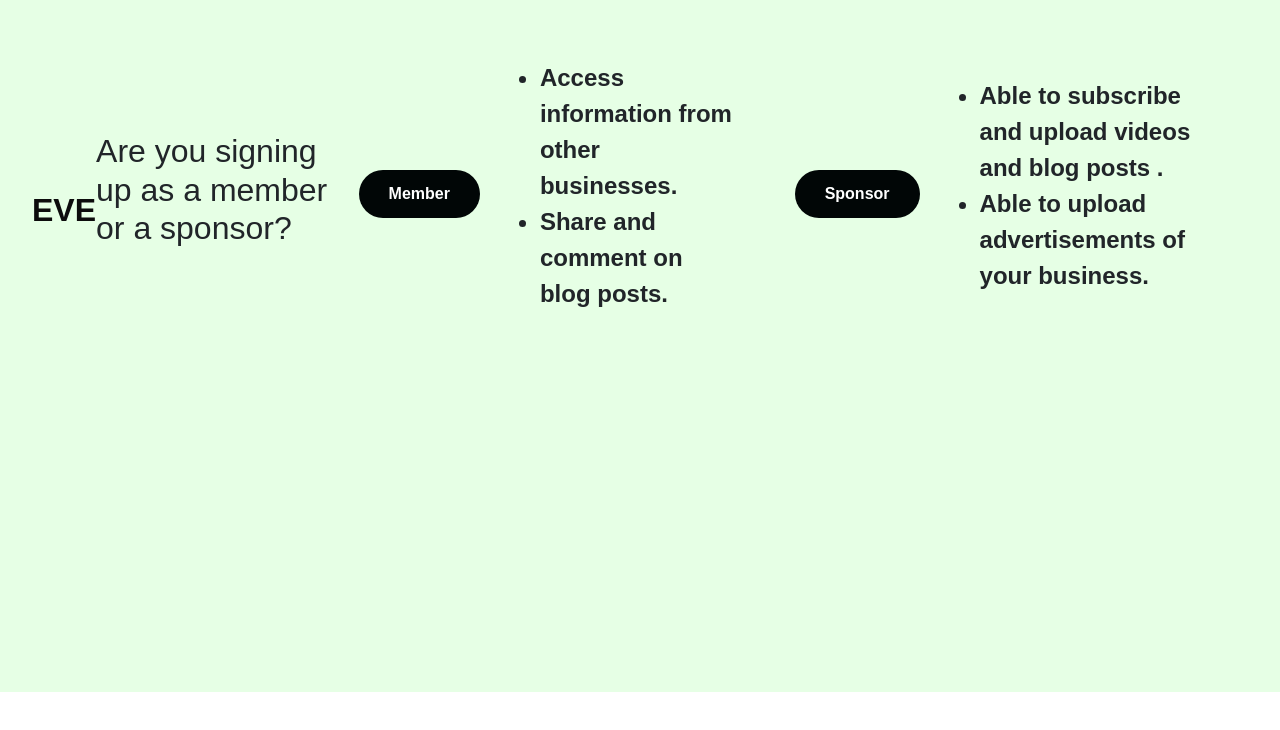
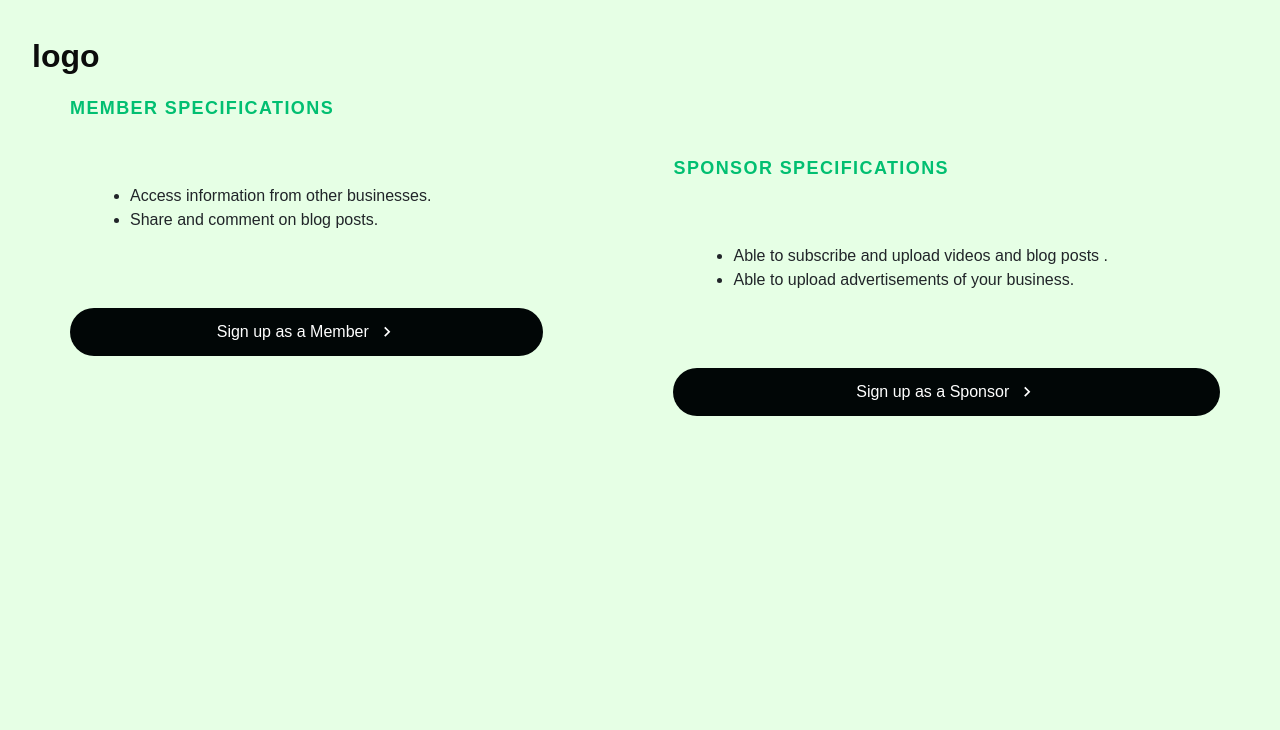
Before and after one commit to ialmani/EVE-Front-End, a React (Create React App) app in the folder front-end/: page /signup in a window 1280 px wide. Shown: the top 730 px of the page. Built offline with nearby package versions, Linux system fonts and the light colour scheme; a web font is replaced by a local one.

Commit message:
Changes signup appearance

```diff
--- a/front-end/src/components/SignUp/SignUp.js
+++ b/front-end/src/components/SignUp/SignUp.js
@@ -1,5 +1,5 @@
-import React from 'react'
-import {SignUpContainer, SignUpWrap, Icon} from './SignUpElements'
+import React, {useState} from 'react'
+import {SignUpContainer, SignUpWrap, Icon, Column1, Column2, Subtitle, InfoRow, BtnWrap, ArrowForward, ArrowRight} from './SignUpElements'
 import {Button} from '../../components/ButtonElements'
 
 const ulStyle = {
@@ -7,26 +7,46 @@ const ulStyle = {
 };
 
 const SignUp = () => {
+    const [hover, setHover] = useState (false)
+
+    const onHover = ()=> {
+    setHover(!hover)
+}
     return (
         <>
         <SignUpContainer >
             <SignUpWrap>
-                <Icon to= '/' >EVE</Icon>
-                <h2>Are you signing up as a member or a sponsor?</h2>
-                <Button to = '/membersignup'>Member</Button>
+                <Icon to= '/' >logo</Icon>
+            </SignUpWrap>
+
+            <InfoRow>
+            <Column1>
+                <Subtitle>Member Specifications</Subtitle>
                 <ul style={ulStyle}>
                     <li> Access information from other businesses.</li>
                     <li> Share and comment on blog posts.</li>
                 </ul>
-                <Button to = '/sponsorsignup' >Sponsor</Button>
+                <BtnWrap>
+                <Button to = './signup' onMouseEnter={onHover} onMouseLeave = {onHover}>
+                Sign up as a Member {hover ? <ArrowForward/> : <ArrowRight/>}
+                </Button >
+                </BtnWrap>
+            </Column1>
+
+            <Column2>
+                <Subtitle>Sponsor Specifications</Subtitle>
                 <ul style={ulStyle}>
                     <li> Able to subscribe and upload videos and blog posts .</li>
                     <li> Able to upload advertisements of your business.</li>
                 </ul>
-            </SignUpWrap>
-
+                <BtnWrap>
+                <Button to = './signup' onMouseEnter={onHover} onMouseLeave = {onHover}>
+                Sign up as a Sponsor{hover ? <ArrowForward/> : <ArrowRight/>}
+                </Button >
+                </BtnWrap>
+            </Column2>
+            </InfoRow>
          </SignUpContainer>
-
         </>
     )
 }
--- a/front-end/src/components/SignUp/SignUpElements.js
+++ b/front-end/src/components/SignUp/SignUpElements.js
@@ -1,8 +1,9 @@
 import styled from 'styled-components'
 import {Link} from 'react-router-dom'
+import {MdKeyboardArrowRight, MdArrowForward} from 'react-icons/md'
 
 export const SignUpContainer = styled.div`
-    min-height: 692px;
+    min-height: 100vh;
     position: fixed;
     bottom: 0;
     left: 0;
@@ -12,7 +13,7 @@ export const SignUpContainer = styled.div`
     overflow: hidden;
     background: #E6FFE5;
     position: relative;
-`
+`;
 
 export const Icon = styled(Link)`
     margin-left: 32px;
@@ -26,25 +27,77 @@ export const Icon = styled(Link)`
         margin-left: 16px;
         margin-top: 8px;
     }
-
 `;
 
 export const SignUpWrap = styled.div`
-
     justify-self: flex-start;
     cursor: pointer;
     font-size: 1.5rem;
     display: flex;
     align-items: center;
     margin-left: 0px;
-
     font-weight: bold;
     text-decoration: none;
     color: 'black';
-
-
 
     @media screen and (max-width: 400px){
         height: 80%;
     }
 `;
+
+export const InfoRow = styled.div`
+    display: grid;
+    align-items: top;
+    grid-template-areas: 'col1 col2';
+
+    @media screen and (max-width: 768px){
+        grid-template-areas:
+        'col1' 'col2' ;
+
+    }
+`;
+
+export const Column1 = styled.div`
+    margin-left: 30px;
+    margin-top: 20px;
+    margin-right: 20px;
+    padding: 0 40px;
+    grid-area: col1;
+`;
+
+export const Column2 = styled.div`
+    margin-bottom: 25px;
+    margin-top: 80px;
+    margin-right: 20px;
+    padding: 0 40px;
+    margin-left: 30px;
+    grid-area: col2;
+`;
+
+export const Subtitle = styled.h1`
+    color : rgb(1,191,113);
+    font-size: 18px;
+    line-height: 16px;
+    font-weight: 700;
+    letter-spacing: 1.4px;
+    text-transform: uppercase;
+`;
+
+export const BtnWrap = styled.div`
+    align-content: left;
+    margin-bottom: 5px;
+
+    @media screen and (max-width: 768px){
+        top: 85%;
+        left: 15%;
+    }
+`;
+
+export const ArrowForward = styled(MdArrowForward)`
+    margin-left: 8px;
+    font-size: 20px;
+`
+export const ArrowRight = styled(MdKeyboardArrowRight)`
+    margin-left: 8px;
+    font-size: 20px;
+`
```
Also changed, not shown: 1 other file (tests, documents, lock files or other folders).
